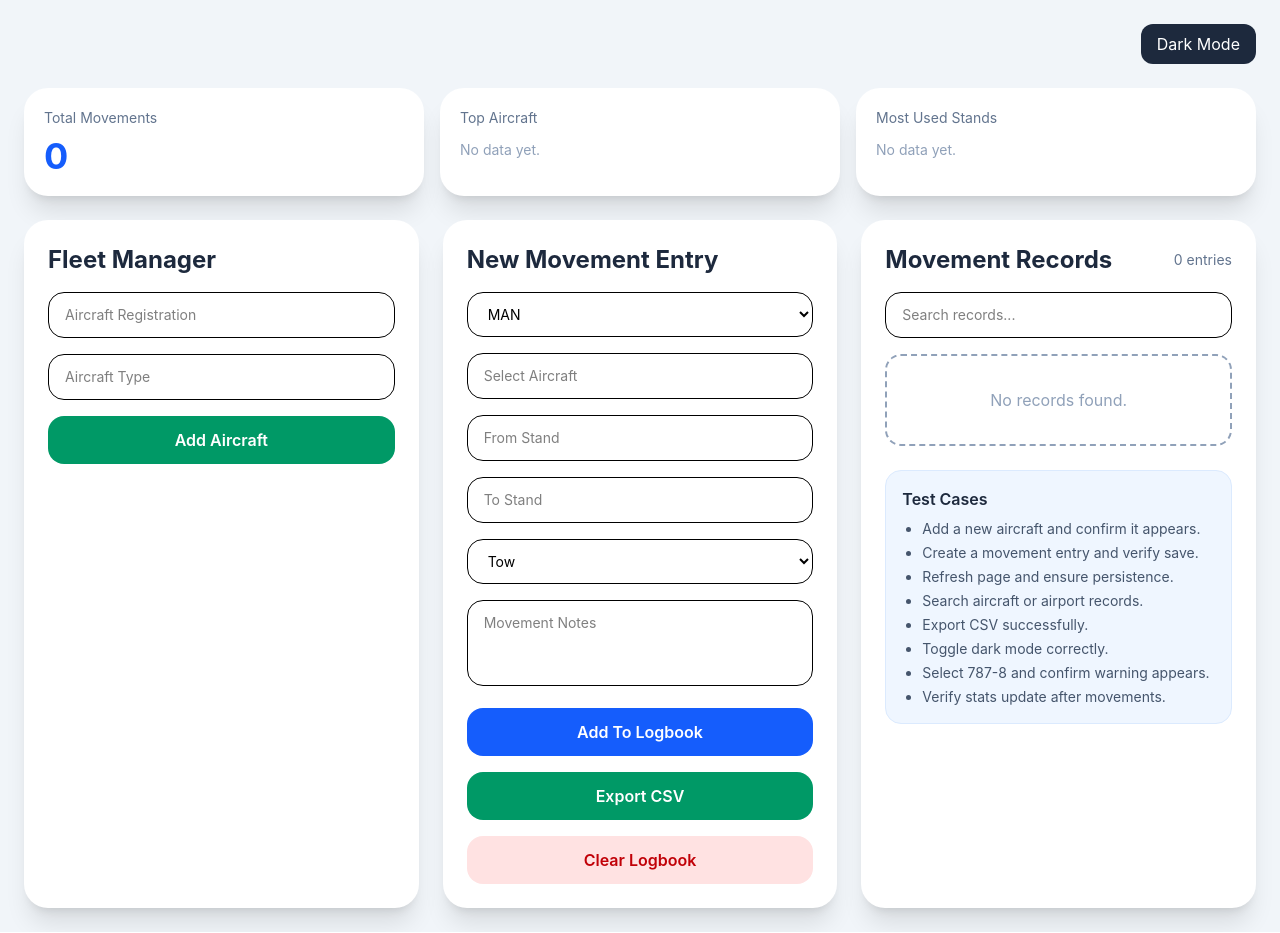
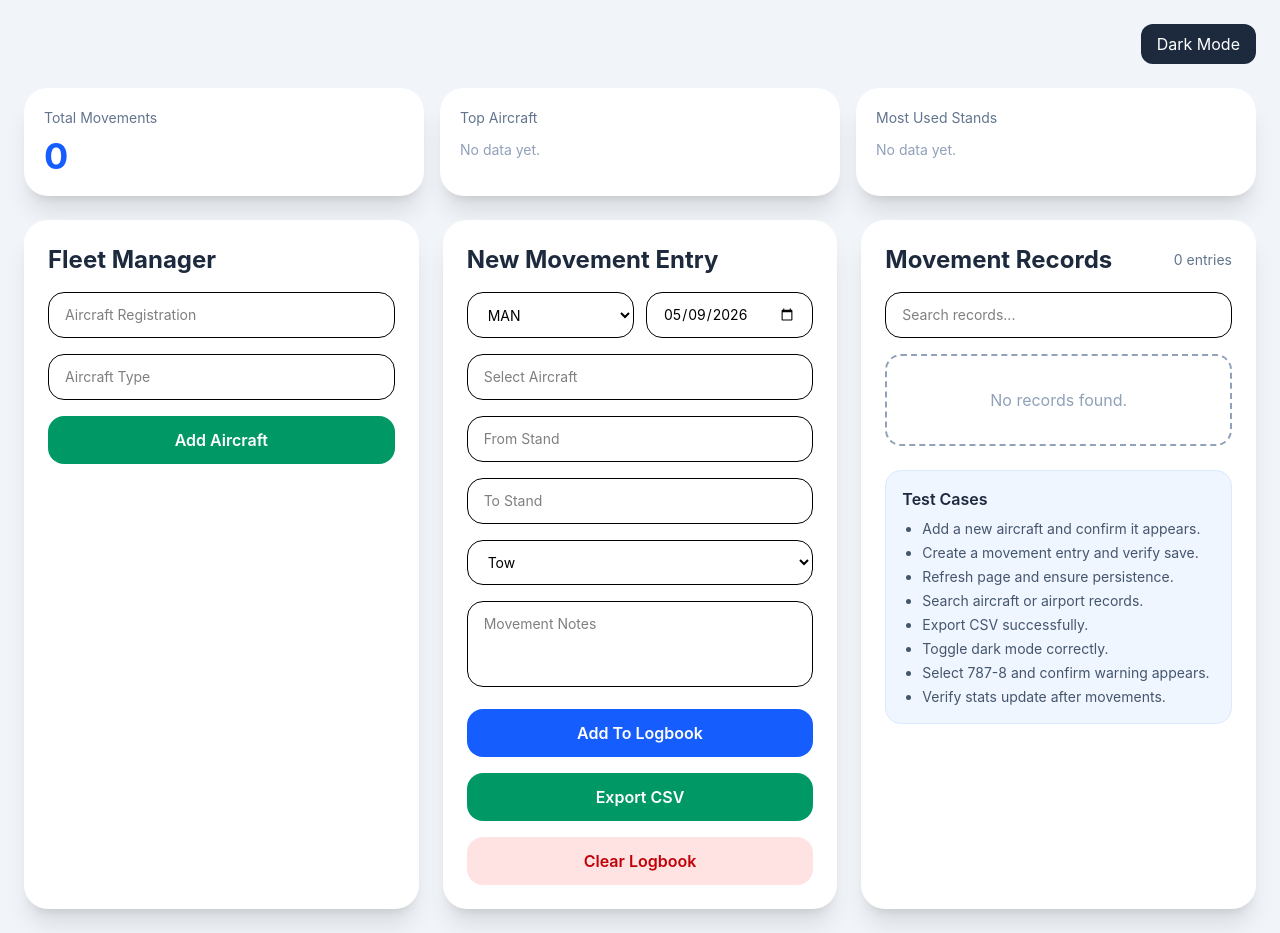
Before and after one commit to waynetaylor89/tui-logbook-v2, a React (Vite) app: page / in a window 1280 px wide. Built offline with nearby package versions, Linux system fonts and the light colour scheme.

Commit message:
describe your update

```diff
--- a/src/App.jsx
+++ b/src/App.jsx
@@ -63,6 +63,10 @@ export default function AircraftMovementLogbook() {
   const [airport, setAirport] = useState("MAN");
   const [movementType, setMovementType] = useState("Tow");
   const [searchTerm, setSearchTerm] = useState("");
+  const [selectedDate, setSelectedDate] = useState(() => {
+    const today = new Date();
+    return today.toISOString().split('T')[0];
+  });
   const [darkMode, setDarkMode] = useState(() => {
     const savedTheme = localStorage.getItem("aircraft-logbook-theme");
     return savedTheme ? JSON.parse(savedTheme) : false;
@@ -158,6 +162,7 @@ export default function AircraftMovementLogbook() {
       return;
     }
 
+    const dateObj = new Date(selectedDate);
     const entry = {
       aircraft,
       airport,
@@ -165,7 +170,7 @@ export default function AircraftMovementLogbook() {
       fromStand,
       toStand,
       notes,
-      date: new Date().toLocaleDateString(),
+      date: dateObj.toLocaleDateString(),
       time: new Date().toLocaleTimeString(),
     };
 
@@ -176,6 +181,8 @@ export default function AircraftMovementLogbook() {
     setToStand("");
     setNotes("");
     setMovementType("Tow");
+    const today = new Date();
+    setSelectedDate(today.toISOString().split('T')[0]);
   };
 
   const exportLogbook = () => {
@@ -328,6 +335,7 @@ export default function AircraftMovementLogbook() {
                 New Movement Entry
               </h2>
 
+              <div className="grid sm:grid-cols-2 gap-3">
                 <select
                   value={airport}
                   onChange={(e) => setAirport(e.target.value)}
@@ -339,6 +347,14 @@ export default function AircraftMovementLogbook() {
                     </option>
                   ))}
                 </select>
+
+                <input
+                  type="date"
+                  value={selectedDate}
+                  onChange={(e) => setSelectedDate(e.target.value)}
+                  className="w-full border dark:border-slate-600 dark:bg-slate-700 dark:text-white rounded-2xl sm:px-4 px-3 sm:py-3 py-2 text-sm transition-colors"
+                />
+              </div>
 
               <input
                 list="aircraft-list"
```
Lines whose indentation alone changed are shown as unchanged.
